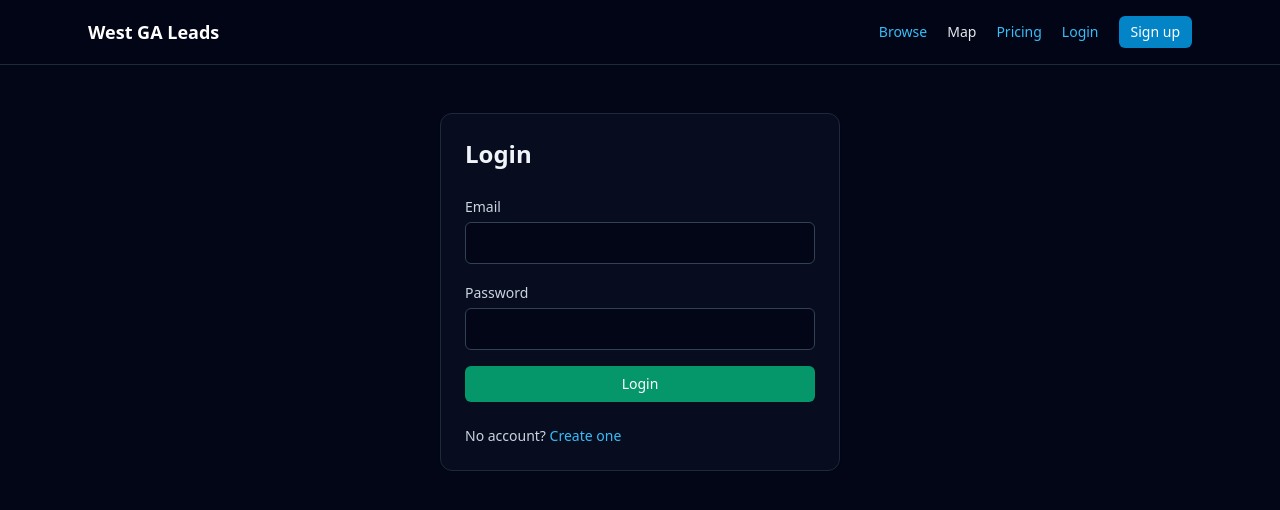
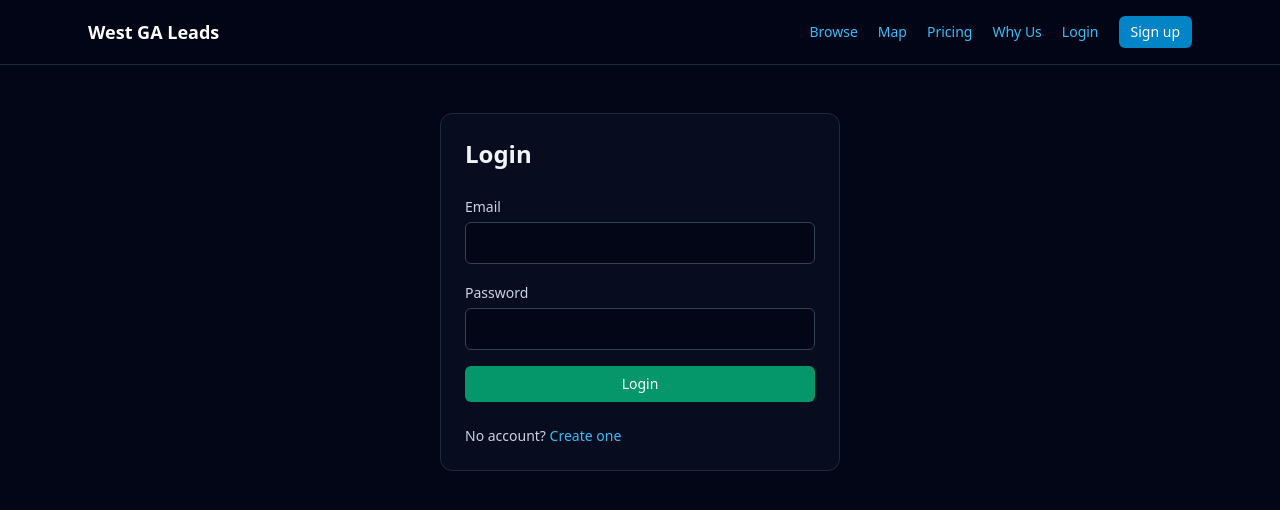
Before and after one commit to krampussolutions/WGALeads, a Next.js app: page /login in a window 1280 px wide. Shown: the top 510 px of the page. Built offline with nearby package versions, Linux system fonts and the light colour scheme; no server answers.

Commit message:
Add Why Us page to navigation

```diff
--- a/src/components/Nav.tsx
+++ b/src/components/Nav.tsx
@@ -7,15 +7,33 @@ export default async function Nav() {
   return (
     <header className="border-b border-slate-800 bg-slate-950/60 backdrop-blur">
       <div className="mx-auto flex max-w-6xl items-center justify-between px-6 py-4">
-        <Link href="/" className="text-lg font-semibold text-white">West GA Leads</Link>
-        <nav className="flex items-center gap-5 text-sm">
-          <Link href="/browse"
-            >Browse</Link>
-          <Link href="/map" className="text-sm text-slate-200 hover:text-white">Map</Link>
-                    <Link href="/pricing">Pricing</Link>
+        <Link href="/" className="text-lg font-semibold text-white">
+          West GA Leads
+        </Link>
+
+        <nav className="flex items-center gap-5 text-sm text-slate-200">
+          <Link href="/browse" className="hover:text-white">
+            Browse
+          </Link>
+
+          <Link href="/map" className="hover:text-white">
+            Map
+          </Link>
+
+          <Link href="/pricing" className="hover:text-white">
+            Pricing
+          </Link>
+
+          <Link href="/why-west-ga-leads" className="hover:text-white">
+            Why Us
+          </Link>
+
           {user ? (
             <>
-              <Link href="/dashboard">Dashboard</Link>
+              <Link href="/dashboard" className="hover:text-white">
+                Dashboard
+              </Link>
+
               <form action="/auth/signout" method="post">
                 <button className="rounded-md border border-slate-700 px-3 py-1.5 hover:bg-slate-900">
                   Sign out
@@ -24,8 +42,14 @@ export default async function Nav() {
             </>
           ) : (
             <>
-              <Link href="/login">Login</Link>
-              <Link href="/signup" className="rounded-md bg-sky-600 px-3 py-1.5 text-white hover:bg-sky-500">
+              <Link href="/login" className="hover:text-white">
+                Login
+              </Link>
+
+              <Link
+                href="/signup"
+                className="rounded-md bg-sky-600 px-3 py-1.5 text-white hover:bg-sky-500"
+              >
                 Sign up
               </Link>
             </>
```
